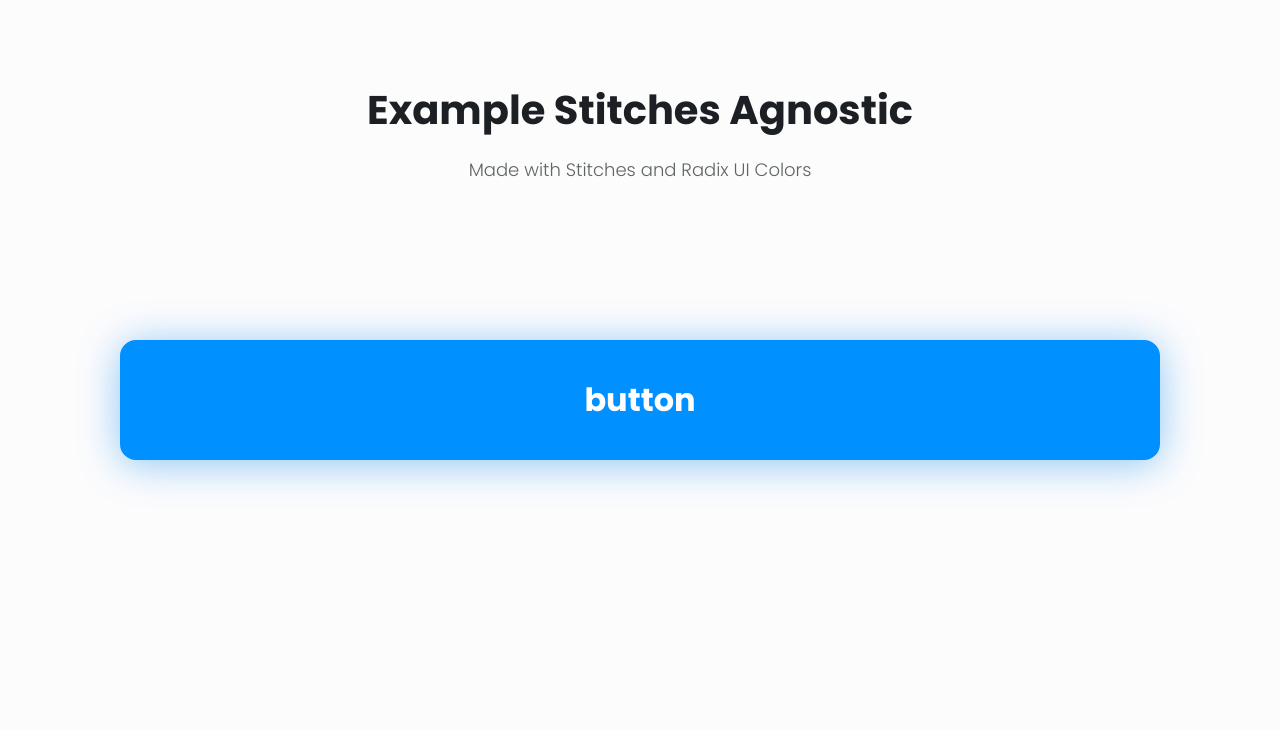
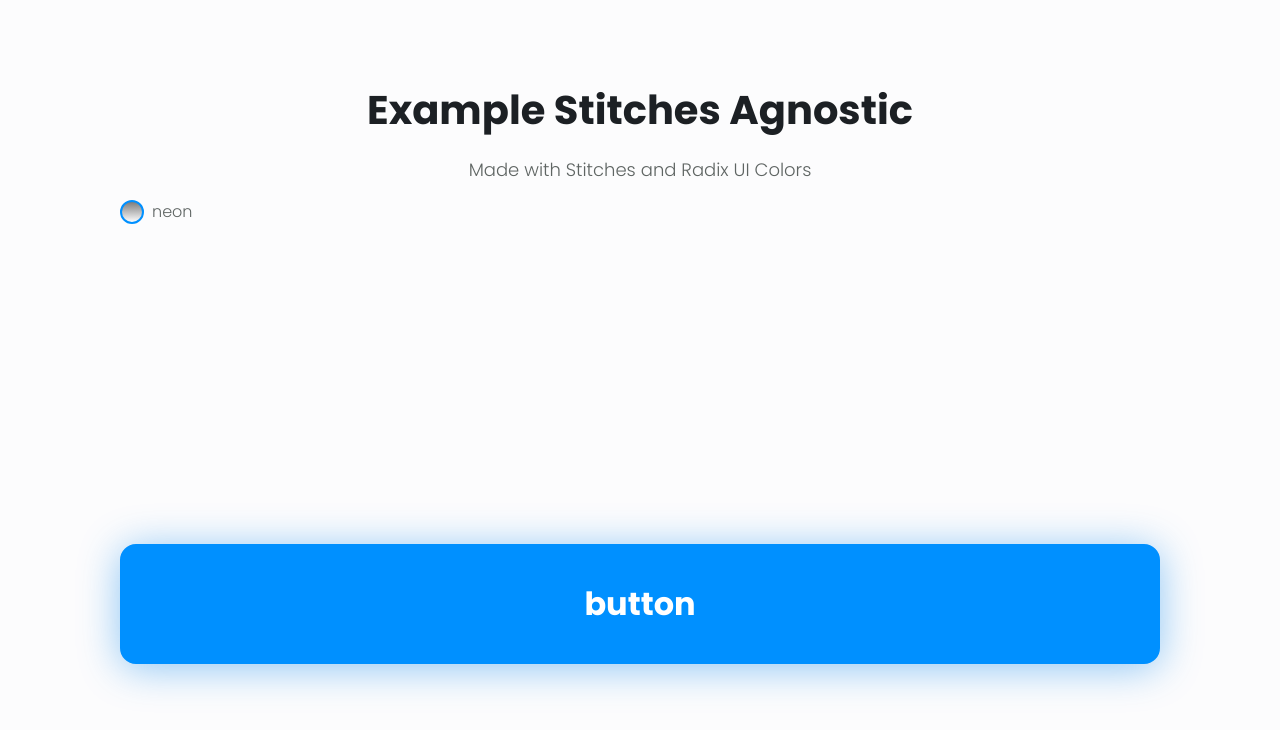
Before and after one commit to diegosilvatech/example--stitches-agnostic, a Next.js app: page / in a window 1280 px wide. Shown: the top 730 px of the page. Built offline with nearby package versions, Linux system fonts and the light colour scheme.

Commit message:
update theme colors

```diff
--- a/src/components/Button/styles.ts
+++ b/src/components/Button/styles.ts
@@ -1,13 +1,13 @@
 import { css } from 'styles/stitches.config';
 
 export const button = css({
-  color: 'white',
-  backgroundColor: '$blue9',
-  border: '2px solid $blue9',
+  color: '$white',
+  backgroundColor: '$primary',
+  border: '2px solid $primary',
 
   position: 'absolute',
-  top: '50%',
-  transform: 'translateY(calc(-50% - 80px))',
+  top: '80%',
+  transform: 'translateY(calc(-80% - 80px))',
 
   padding: '$0 $2',
   borderRadius: '$2',
@@ -22,7 +22,7 @@ export const button = css({
   '&:hover': {
     cursor: 'pointer',
     color: 'white',
-    backgroundColor: '$blue10',
-    border: '2px solid $blue10'
+    backgroundColor: '$primaryHovered',
+    border: '2px solid $primaryHovered'
   }
 });
--- /dev/null
+++ b/src/components/Radio/index.tsx
@@ -0,0 +1,24 @@
+import { InputHTMLAttributes } from 'react';
+import * as s from './styles';
+
+type RadioValue = string | ReadonlyArray<string> | number;
+
+type RadioProps = {
+  label: string;
+  id: string;
+  value: RadioValue;
+  onCheck?: (value?: RadioValue) => void;
+} & InputHTMLAttributes<HTMLInputElement>;
+
+const Radio = ({ label, id, value, onCheck }: RadioProps) => {
+  return (
+    <div className={s.inputWrapper()}>
+      <input className={s.input()} type="radio" id={id} value={value} />
+      <label className={s.label()} htmlFor={id}>
+        {label}
+      </label>
+    </div>
+  );
+};
+
+export default Radio;
--- /dev/null
+++ b/src/components/Radio/styles.ts
@@ -0,0 +1,52 @@
+import { css } from 'styles/stitches.config';
+
+export const inputWrapper = css({
+  marginTop: '$2',
+  display: 'flex',
+  alignItems: 'center'
+});
+
+export const label = css({
+  color: '$textLowContrast',
+  fontWeight: 300,
+  marginLeft: '$1'
+});
+
+export const input = css({
+  appearance: 'none',
+  width: 24,
+  height: 24,
+  border: '2px solid $primary',
+  borderRadius: '$rounded',
+  cursor: 'pointer',
+  outline: 'none',
+  background:
+    'linear-gradient($radioGradientBackgroundPrimary, $radioGradientBackgroundSecondary)',
+  display: 'flex',
+  alignItems: 'center',
+  justifyContent: 'center',
+
+  '&:focus': {
+    boxShadow: '$input'
+  },
+
+  '&:hover': {
+    boxShadow: '$input'
+  },
+
+  '&:before': {
+    content: '',
+    width: 16,
+    height: 16,
+    background: 'linear-gradient($primary, $primaryPressed)',
+    position: 'absolute',
+    opacity: 0,
+    borderRadius: '$rounded'
+  },
+
+  '&:checked': {
+    '&:before': {
+      opacity: 1
+    }
+  }
+});
--- a/src/components/index.ts
+++ b/src/components/index.ts
@@ -1,4 +1,5 @@
 import Container from './Container';
 import Button from './Button';
+import Radio from './Radio';
 
-export { Container, Button };
+export { Container, Button, Radio };
--- a/src/styles/colors.ts
+++ b/src/styles/colors.ts
@@ -6,23 +6,45 @@ import {
   slate,
   slateDark,
   sage,
-  sageDark
+  sageDark,
+  whiteA,
+  blackA
 } from '@radix-ui/colors';
 
 export const neonColors = {
-  text: 'black',
-  background: slate.slate1,
-  buttonShadow: blueA.blueA7,
-  ...blue,
-  ...slate,
-  ...sage
+  white: 'white',
+  black: 'black',
+
+  primary: blue.blue9,
+  primaryHovered: blue.blue10,
+  primaryPressed: blue.blue11,
+
+  textHighContrast: slate.slate12,
+  textLowContrast: sage.sage11,
+
+  applicationBackground: slate.slate1,
+
+  shadow: blueA.blueA7,
+
+  radioGradientBackgroundPrimary: blackA.blackA7,
+  radioGradientBackgroundSecondary: whiteA.whiteA5
 };
 
 export const darkColors = {
-  text: 'white',
-  background: slateDark.slate1,
-  buttonShadow: blueDarkA.blueA7,
-  ...blueDark,
-  ...slateDark,
-  ...sageDark
+  white: 'white',
+  black: 'black',
+
+  primary: blueDark.blue9,
+  primaryHovered: blueDark.blue10,
+  primaryPressed: blueDark.blue11,
+
+  textHighContrast: slateDark.slate12,
+  textLowContrast: sageDark.sage11,
+
+  applicationBackground: slateDark.slate1,
+
+  shadow: blueDarkA.blueA7,
+
+  radioGradientBackgroundPrimary: blackA.blackA7,
+  radioGradientBackgroundSecondary: whiteA.whiteA5
 };
--- a/src/styles/globalStyles.ts
+++ b/src/styles/globalStyles.ts
@@ -6,7 +6,7 @@ export const globalStyles = globalCss({
     padding: 0
   },
   body: {
-    backgroundColor: '$background',
+    backgroundColor: '$applicationBackground',
     color: '$text',
     fontFamily: "'Poppins', sans-serif"
   },
--- a/src/styles/stitches.config.ts
+++ b/src/styles/stitches.config.ts
@@ -15,7 +15,8 @@ export const {
       ...neonColors
     },
     shadows: {
-      button: `0px 4px 40px $colors$buttonShadow`
+      button: `0px 4px 40px $colors$shadow`,
+      input: '0px 0px 6px $colors$shadow'
     },
     space: {
       0: '4px',
@@ -63,6 +64,7 @@ export const darkTheme = createTheme({
     ...darkColors
   },
   shadows: {
-    button: `0px 4px 40px $colors$buttonShadow`
+    button: '0px 4px 40px $colors$shadow',
+    input: '0px 0px 6px $colors$shadow'
   }
 });
--- a/src/templates/Home/index.tsx
+++ b/src/templates/Home/index.tsx
@@ -1,6 +1,6 @@
 import { useTheme } from 'next-themes';
 
-import { Container, Button } from 'components';
+import { Container, Button, Radio } from 'components';
 
 import * as s from './styles';
 
@@ -15,6 +15,10 @@ const HomeTemplate = () => {
       <main className={s.main()}>
         <h3 className={s.title()}>Example Stitches Agnostic</h3>
         <p className={s.subtitle()}>Made with Stitches and Radix UI Colors</p>
+
+        <div>
+          <Radio label="neon" name="neon" id="neon" value="neon" />
+        </div>
         <Button onClick={toggleTheme} />
       </main>
     </Container>
--- a/src/templates/Home/styles.ts
+++ b/src/templates/Home/styles.ts
@@ -6,14 +6,14 @@ export const main = css({
 });
 
 export const title = css({
-  color: '$slate12',
+  color: '$textHighContrast',
   fontSize: '$5',
   textAlign: 'center',
   marginTop: '$10'
 });
 
 export const subtitle = css({
-  color: '$sage11',
+  color: '$textLowContrast',
   fontSize: '$2',
   fontWeight: 300,
   textAlign: 'center',
```
